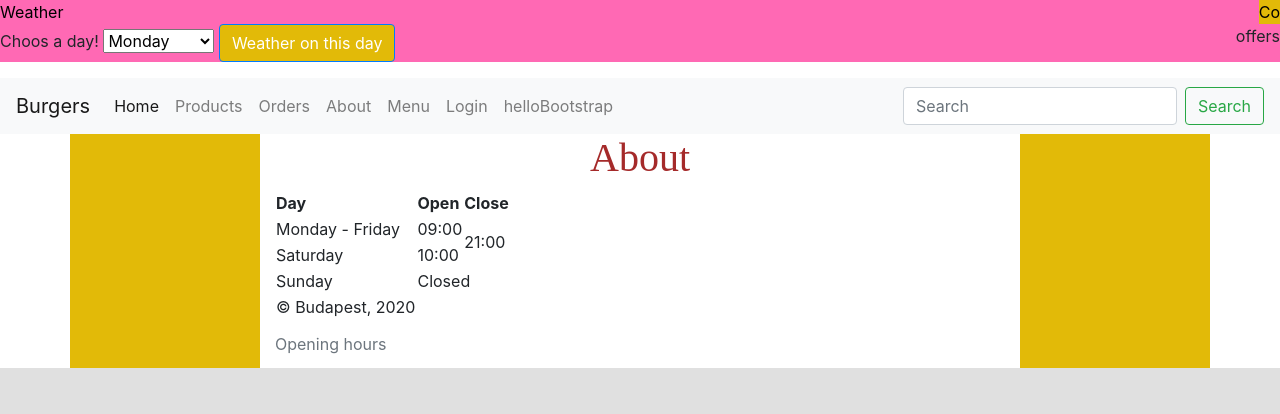
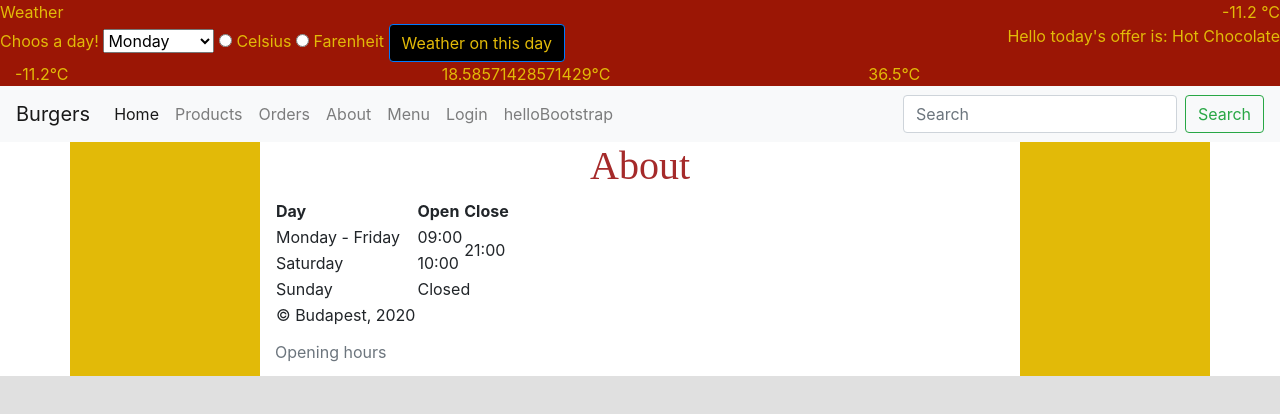
Before and after one commit to Erazs/Ujratervezes, a plain HTML site: page pages/about.html in a window 1280 px wide. Drawn offline with Linux system fonts and the light colour scheme.

Commit message:
weather widget  done

```diff
--- a/css/style.css
+++ b/css/style.css
@@ -43,7 +43,7 @@ li{
     display: inline-block;
     width: 100px;
     height: 100px;
-    background-color: rgb(136, 4, 136);
+    background-color: rgb(26, 136, 4);
 }
 #colorDiv2 {
     display: inline-block;
@@ -62,13 +62,13 @@ html{
    /* background-image: url("../img/pattern2.jpg");
     */
 }
-#menuBar{
+/* #menuBar{
     display: inline;
     width: max-content;
     height: 200px;
     background-color: hotpink;
 
-}
+} */
 #Div3 {
     display: inline-block;
     width: 100px;
@@ -94,24 +94,36 @@ html{
 }
 
 #weatherWidget {
-
-    background-color: hotpink;
+    color:  rgb(226, 186, 8);
+    background-color: rgb(155, 22, 5);
 }
 #wd{
-    color: black;
+    color:  rgb(226, 186, 8);
 }
-#wotd{
-    background-color: rgb(226, 186, 8);
+#bwotd{
+    background-color: rgb(0, 0, 0);
+    color:  rgb(226, 186, 8);
 }
-#celsiusDisplay{
-    background-color: rgb(226, 186, 8);
-    color: black;
-    display: inline;
+#temperatureDisplay{
+   /* background-color: rgb(226, 186, 8);*/
+    color:  rgb(226, 186, 8);
+
     float: right;
 
+}
+#offersDisplay{
 
-}
-#offers{
-    display: inline;
     float: right;
 }
+#minTemp{
+    background-color: rgb(155, 22, 5);
+    float: left;
+}
+#avgTemp{
+    background-color: rgb(155, 22, 5);
+    float: left;
+}
+#maxTemp{
+    background-color: rgb(155, 22, 5);
+    float: left;
+}
--- a/css/weather.css
+++ b/css/weather.css
@@ -13,13 +13,13 @@ body div.login-div{
     margin-bottom: 7px;
 
 }
-#menuBar{
+/* #menuBar{
     display: inline;
     width: max-content;
     height: 200px;
     background-color: hotpink;
 
-}
+} */
 #Div3 {
     display: inline-block;
     width: 100px;
--- a/js/main.js
+++ b/js/main.js
@@ -65,37 +65,40 @@ function setVisible(id, visible) {
 
 
 
-var temperatures = [-11.2, 14.4, 13.0, 17.3, 16.9, 18.2, 16.5];
-var temperaturesUpperLimits = [0, 15, 20, 25, 50];
+var temperatures = [-11.2, 14.4, 16.0, 21.3, 24.9, 28.2, 36.5];
+var temperaturesUpperLimits = [0, 15, 20, 25, 30];
 var offers = [
     " Hot Chocolate",
     " Green Tea",
     " Carrot Cake",
     " Ice Cream",
     " Limonade"
-
 ];
 
-let day = document.querySelector('#day-input').value;
-let temperatureDiv = document.querySelector('#temperatureDisplay');
-let offersDiv = document.querySelector('#offersDisplay');
-let tempType = "&deg;C";
+var day = document.querySelector('#day-input').value;
+var temperatureDiv = document.querySelector('#temperatureDisplay');
+var offersDiv = document.querySelector('#offersDisplay');
+//var tempType = "&deg;C";
 
 function displayOffer() {
+
+
     for (let i = 0; i < temperaturesUpperLimits.length; i++) {
 
         if (temperatures[day] <= temperaturesUpperLimits[i]) {
             //      temperatureDiv.innerHTML += '<br><div id="offersDisplay">' + ":  " + offers[i] + '</div>';
-            offersDiv.innerHTML = "Todays : " + offers[i] + day;
+            offersDiv.innerHTML = "Hello today's offer is: " + offers[i];//offers[i] +" "+ day;
 
             break;
         }
-        //   temperatureDiv.innerHTML = temperatures[day] + "  " + tempType;
+
     }
 }
 
 
 function weatherWidget() {
+
+    day = document.querySelector('#day-input').value;
 
     // temperatureDiv.innerHTML = temperatures[day] + "  " + tempType;
     /*
@@ -107,7 +110,6 @@ function weatherWidget() {
     }
   */
 
-    //displayOffer();
 
  if (document.querySelector('#degreaseC').checked == true) {
      displayOffer();
@@ -147,12 +149,15 @@ function weatherWidget() {
 
 }
 
+//displayOffer();
     //  temperatureDiv.innerHTML = temperatures[day]+ '&deg;C ' + tempType;
 
     //   minTemp.innerHTML = minTemperature() + "" + tempType;
     // avgTemp.innerHTML = avgTemperature() + "" + tempType;
     //  maxTemp.innerHTML = maxTemperature() + "" + tempType;
 }
+
+
 function displayDegreesInC() {
     tempType = "&deg;C";
     temperatureDiv.innerHTML = temperatures[day] + " " + tempType;
--- a/pages/about.html
+++ b/pages/about.html
@@ -9,14 +9,14 @@
     <link rel="stylesheet" href="/lib/bootstrap-4.5.0-dist/css/bootstrap.min.css">
 </head>
 
-<body>
+<body onload="weatherWidget();">
 
     <div id="weatherWidget">
 
         <div class="form-group">
-            <div id="celsiusDisplay">Co</div>
+            <div id="temperatureDisplay">Co</div>
             <div id="wd">Weather</div>
-            <div id="offers">offers</div>
+            <div id="offersDisplay">Todays offer </div>
 
             <div class="dropdown">
                 <label for="day-input">Choos a day! </label>
@@ -31,8 +31,18 @@
 
 
                 </select>
-                <button type="button" class="btn btn-primary" id="wotd" onclick="">Weather on this day</button>
+                <input name="degrease" type="radio" id="degreaseC" value="0"></input>
+                <label>Celsius</label>
+                <input name="degrease" type="radio" id="degreaseF" value="1"></input>
+                <label>Farenheit</label>
+
+                <button type="button" class="btn btn-primary" id="bwotd" onclick="weatherWidget()">Weather on this day</button>
+
             </div>
+                    <div class="col-4" id="minTemp">Min</div>
+                    <div class="col-4" id="avgTemp">Avg</div>
+                    <div class="col-4" id="maxTemp">Max</div>
+
 
         </div>
 
@@ -131,7 +141,7 @@
         </div>
     </div>
 
-
+    <script src="/js/main.js"></script>
 
 
 </body>
```
Also changed, not shown: pages/selectors.html (+1 -0 lines). Lines whose indentation alone changed are shown as unchanged.
